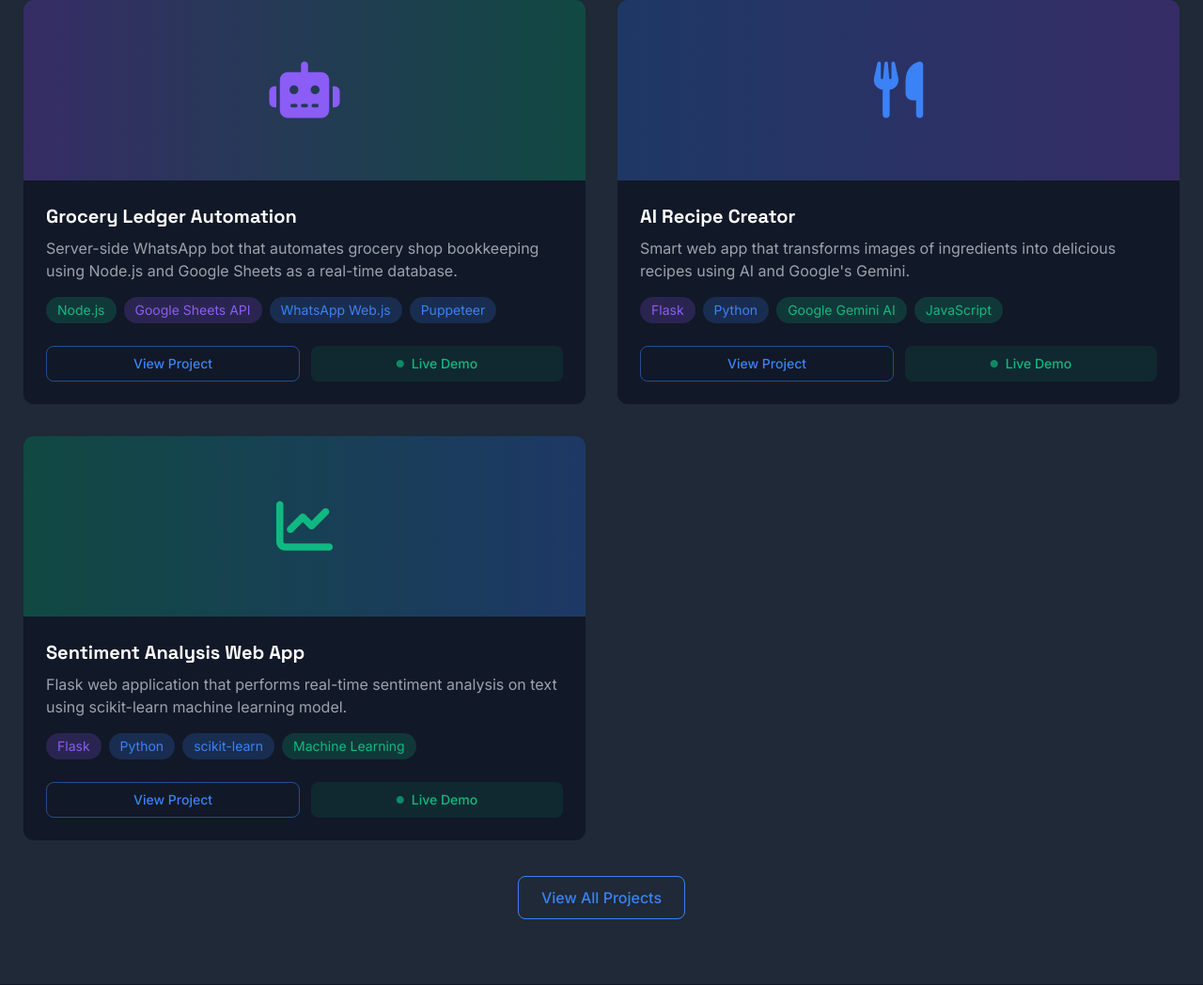
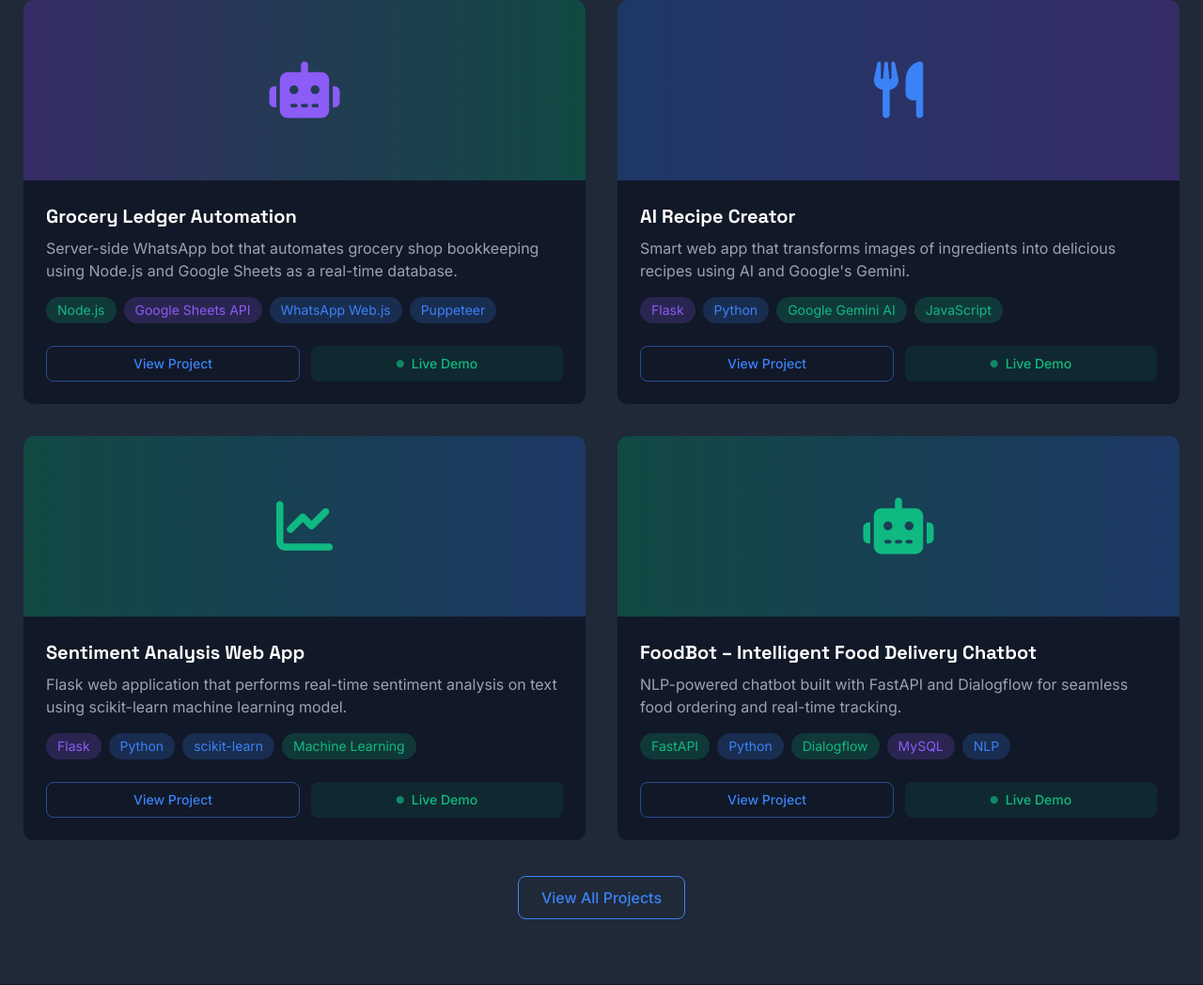
Before and after one commit to Thegd17/Gaurav-Dhangar-Portfolio, a Flask app: page / in a window 1280 px wide. Shown: the part 2203-3251 px from the top of the page at 94% size. Run offline with Flask 3, Linux system fonts and the light colour scheme; some libraries are stand-ins or nearby versions.

Commit message:
Updated Index.html

```diff
--- a/templates/index.html
+++ b/templates/index.html
@@ -584,6 +584,15 @@
                     color: "secondary",
                     link: "https://gauravdhangar-sentiment-analysis-ui.hf.space/?__theme=system&deep_link=BD7x-hLScAE",
                     liveLink: "https://gauravdhangar-sentiment-analysis-ui.hf.space/?__theme=system&deep_link=BD7x-hLScAE"
+                },
+               {
+                    "title": "FoodBot – Intelligent Food Delivery Chatbot",
+                    "desc": "NLP-powered chatbot built with FastAPI and Dialogflow for seamless food ordering and real-time tracking.",
+                    "tags": ["FastAPI", "Python", "Dialogflow", "MySQL", "NLP"],
+                    "icon": "fas fa-robot",
+                    "color": "secondary",
+                    "link": "https://food-eiv1hvtg8-gaurav-dhangars-projects.vercel.app/",
+                    "liveLink": "https://food-bot-gold.vercel.app/"
                 }
             ],
             // UPDATE THESE FILENAMES TO MATCH YOUR FILES
```
